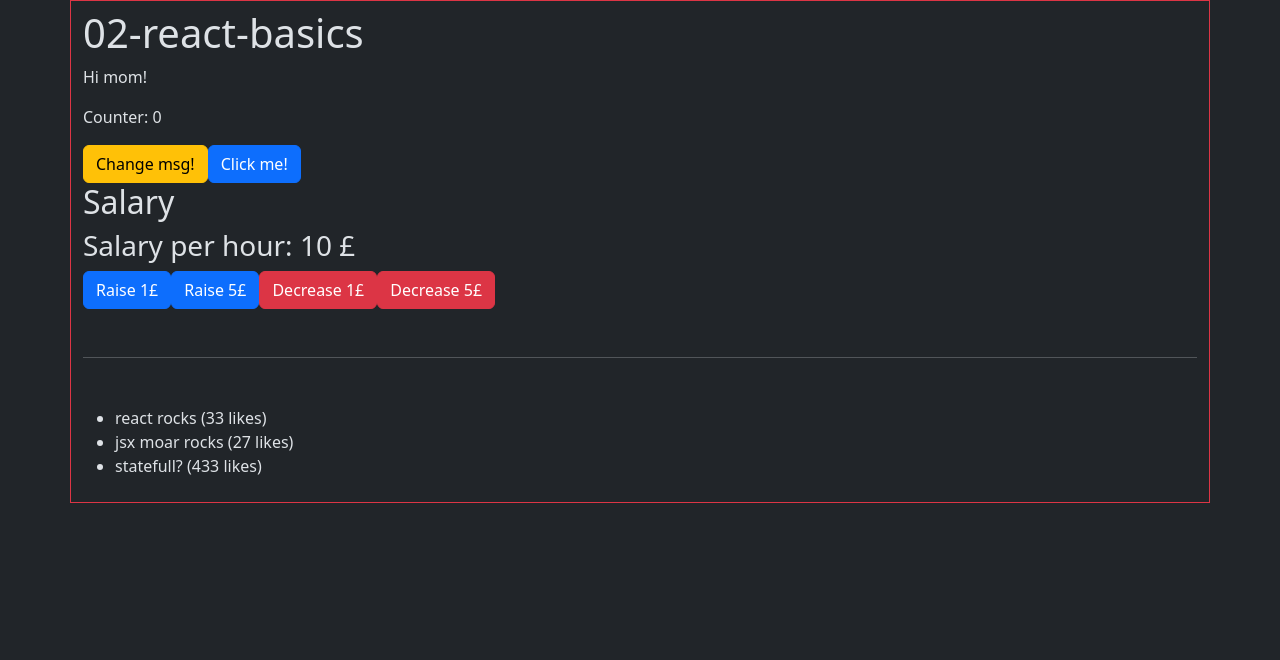
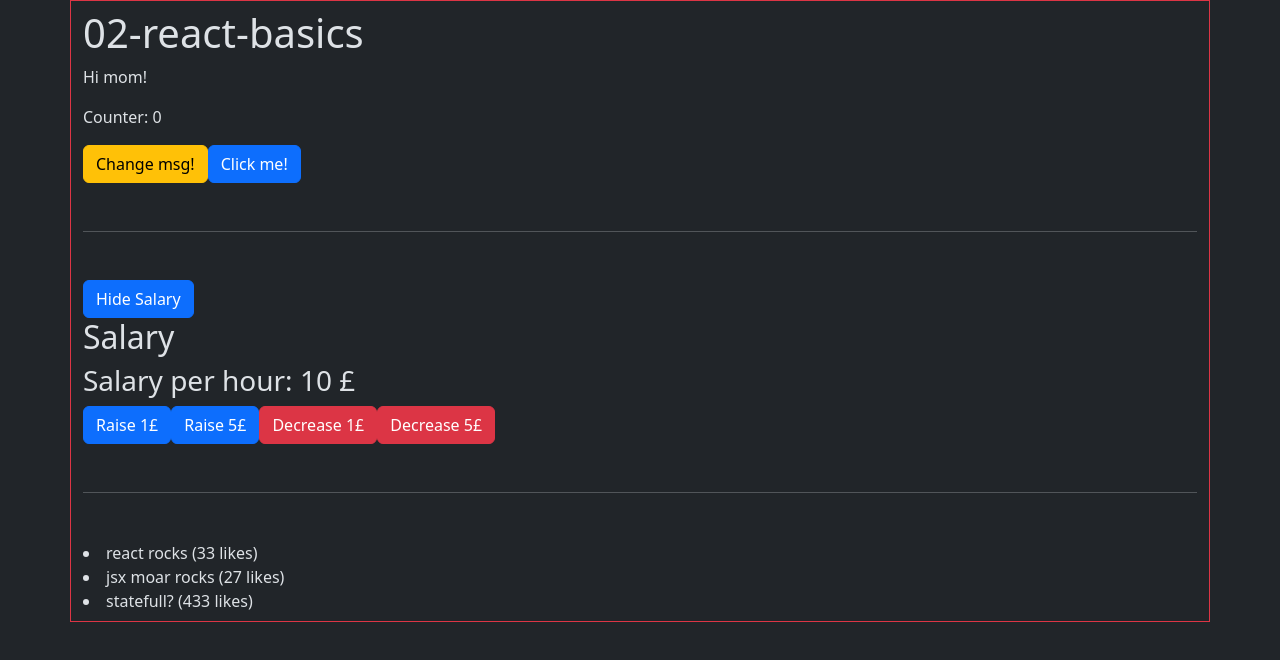
Before and after one commit to Petrasoderstrom1612/repetition, a React (Vite) app in the folder 02/: page / in a window 1280 px wide. Shown: the top 660 px of the page. Built offline with nearby package versions, Linux system fonts and the light colour scheme.

Commit message:
()=> setIsVisible(!isVisible)

```diff
--- a/02/src/App.tsx
+++ b/02/src/App.tsx
@@ -16,7 +16,7 @@ function App() {
     {id: 3,  title: "statefull?", likes: 433},
   ])
   const [ salary, setSalary ] = useState(10)
-  // const [ salaryMsg, setSalaryMsg ] = useState("Salary went below 10£")
+  const [isVisible, setIsVisible] = useState(true)
 
   const handleBtnClick= () => {
     console.log("handle counter before click ", {counter})
@@ -44,18 +44,19 @@ function App() {
       <p>Counter: {counter}</p>
       <button className="btn btn-warning" onClick={() => {setMsg(msg === "Hi mom!" ? "Hi dad" : "Hi mom!")}}>Change msg!</button>
       <button className="btn btn-primary" onClick={handleBtnClick}>Click me!</button>
-
-      <h2>Salary</h2>
+<hr/>
+<button className="btn btn-primary" onClick={()=> setIsVisible(!isVisible)}>{isVisible ? "Hide Salary" : "Show Salary"}</button>
+{isVisible && (<>    <h2>Salary</h2>
       <h3>Salary per hour: {salary} £</h3>
       <button className="btn btn-primary" onClick={() => adjustSalary(+1)}>Raise 1£</button>
       <button className="btn btn-primary" onClick={() => adjustSalary(+5)}>Raise 5£</button>
-      <button className="btn btn-danger" onClick={() => adjustSalary(-1)}>Decrease 1£</button>
-      <button className="btn btn-danger" onClick={() => adjustSalary(-5)}>Decrease 5£</button>
+      <button className="btn btn-danger" onClick={() => adjustSalary(-1)} disabled={salary === 5}>Decrease 1£</button>
+      <button className="btn btn-danger" onClick={() => adjustSalary(-5)} disabled={salary === 5}>Decrease 5£</button>
       {salary < 10 && <p className="alert alert-warning">Salary went below 10£</p>}
       <hr/>
       <ul>
+      </ul></> )}
         {posts.map(post => <li key={post.id}>{post.title} ({post.likes} likes)</li>)}
-      </ul>
     </div>
   )
 }
```
